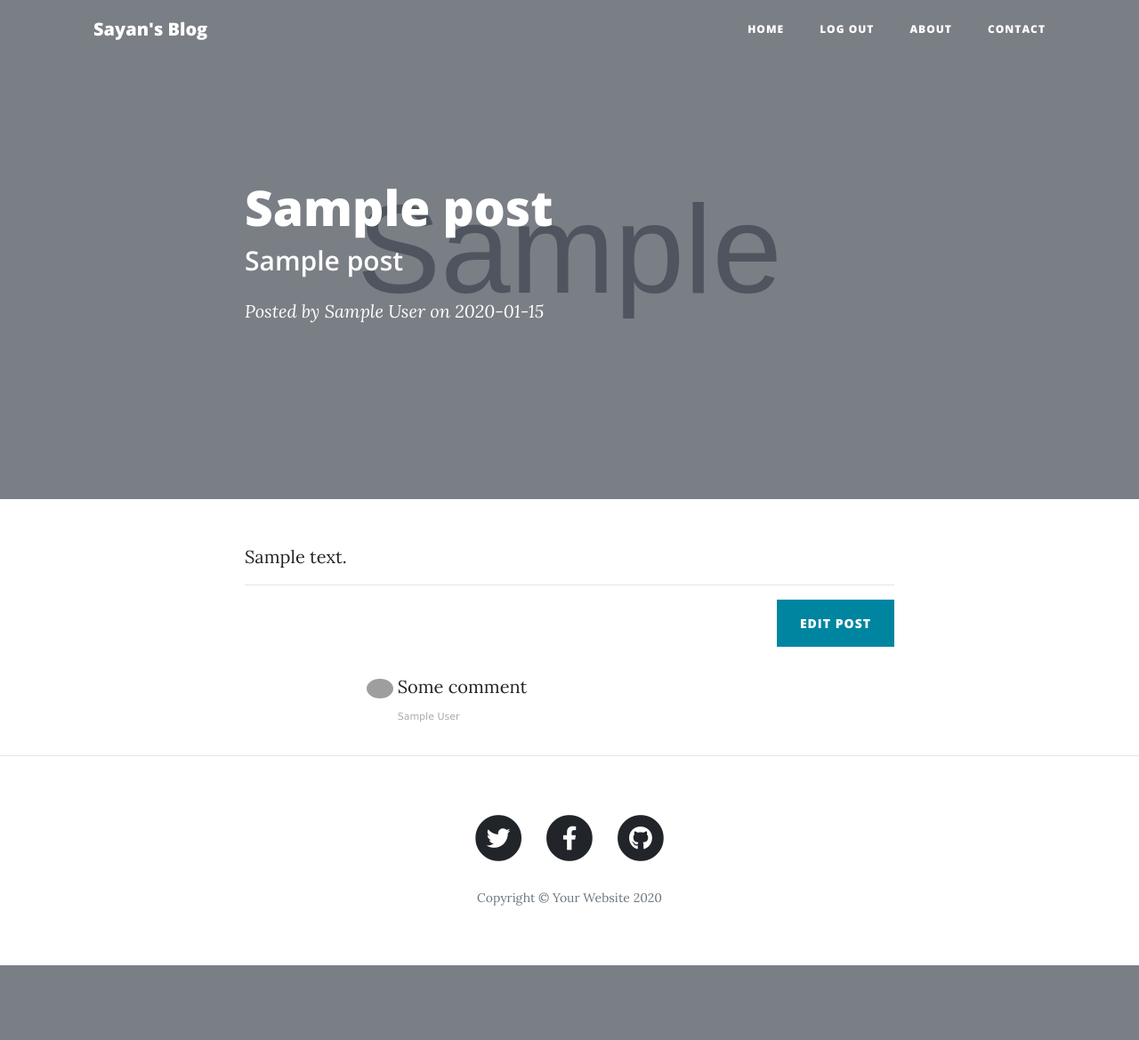
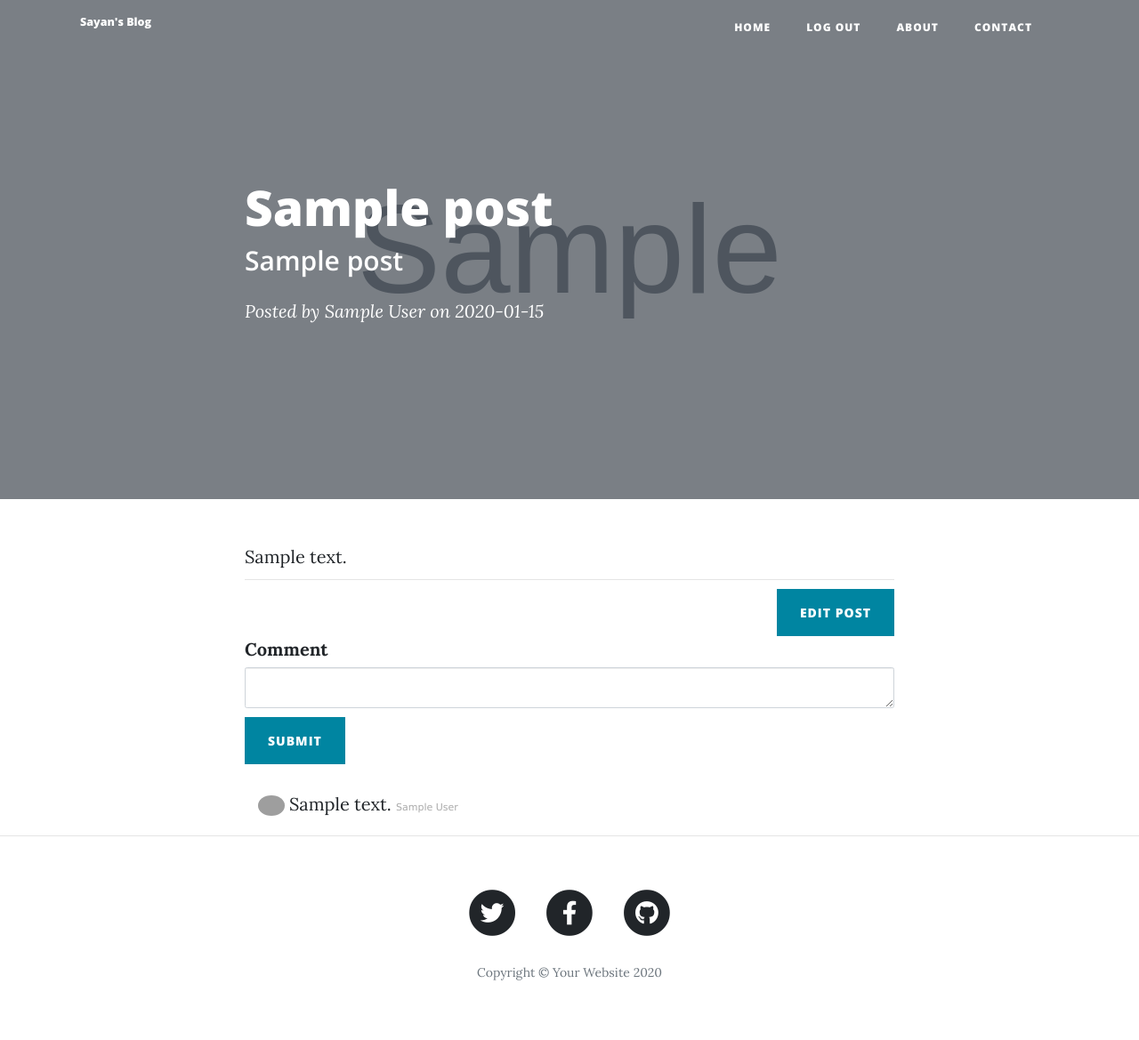
Before and after one commit to RoosterRoo/blog-with-users, a Flask app: page /post/1 in a window 1280 px wide. Shown: the whole page at 89% size. Before the commit the page ends 1085 px from the top, so only its background shows below. Run offline with Flask 3, Linux system fonts and the light colour scheme; a user stored in the database is signed in; tables that the repository leaves empty hold one stand-in row (values such as "Sample post"); grey boxes marked "Sample" are stand-in pictures; some libraries are stand-ins or nearby versions; grey boxes are pictures that could not be loaded.

Commit message:
Added comment section and created relationship between users, posts and comments

```diff
--- a/main.py
+++ b/main.py
@@ -8,7 +8,7 @@
 from flask_login import UserMixin, login_user, LoginManager, login_required, current_user, logout_user
 
 import forms
-from forms import CreatePostForm, RegisterForm, LoginForm
+from forms import CreatePostForm, RegisterForm, LoginForm, CommentForm
 from flask_gravatar import Gravatar
 
 from functools import wraps
@@ -31,6 +31,14 @@
 app.config['SQLALCHEMY_DATABASE_URI'] = 'sqlite:///blog.db'
 app.config['SQLALCHEMY_TRACK_MODIFICATIONS'] = False
 db = SQLAlchemy(app)
+gravatar = Gravatar(app,
+                    size=100,
+                    rating='g',
+                    default='retro',
+                    force_default=False,
+                    force_lower=False,
+                    use_ssl=False,
+                    base_url=None)
 
 
 # CONFIGURE TABLES
@@ -47,6 +55,8 @@
     author = relationship("User", back_populates="posts")
     author_id = db.Column(db.Integer, db.ForeignKey('users.id'))
 
+    comments = relationship("Comment", back_populates="parent_post")
+
 
 class User(UserMixin, db.Model):
     __tablename__ = 'users'
@@ -55,6 +65,19 @@
     name = db.Column(db.String(250), nullable=False)
     password = db.Column(db.String(250), nullable=False)
     posts = relationship("BlogPost", back_populates="author")
+    comments = relationship("Comment", back_populates="parent_author")
+
+
+class Comment(db.Model):
+    __tablename__ = "comments"
+    id = db.Column(db.Integer, primary_key=True)
+    text = db.Column(db.Text, nullable=False)
+
+    post_id = db.Column(db.Integer, db.ForeignKey("blog_posts.id"))
+    parent_post = relationship("BlogPost", back_populates="comments")
+
+    author_id = db.Column(db.Integer, db.ForeignKey("users.id"))
+    parent_author = relationship("User", back_populates="comments")
 
 
 # with app.app_context() as context:
@@ -120,10 +143,24 @@
     return redirect(url_for('get_all_posts'))
 
 
-@app.route("/post/<int:post_id>")
+@app.route("/post/<int:post_id>", methods=['GET', 'POST'])
+@login_required
 def show_post(post_id):
+    comment_form = CommentForm()
     requested_post = BlogPost.query.get(post_id)
-    return render_template("post.html", post=requested_post)
+    if comment_form.validate_on_submit():
+        if not current_user.is_authenticated:
+            flash("Please login to save your comments")
+            return redirect(url_for('login'))
+
+        new_comment = Comment(
+            text=comment_form.comment.data,
+            parent_post=requested_post,
+            parent_author=current_user
+        )
+        db.session.add(new_comment)
+        db.session.commit()
+    return render_template("post.html", post=requested_post, comment_form=comment_form)
 
 
 @app.route("/about")
--- a/templates/post.html
+++ b/templates/post.html
@@ -1,5 +1,8 @@
+{% extends 'bootstrap/base.html' %}
+{% import "bootstrap/wtf.html" as wtf %}
+
+{% block content %}
 {% include "header.html" %}
-
   <!-- Page Header -->
   <header class="masthead" style="background-image: url('{{post.img_url}}')">
     <div class="overlay"></div>
@@ -34,17 +37,25 @@
 
 
 <!--           Comments Area -->
+
+            {{ ckeditor.load() }}
+
+            {{ ckeditor.config(name='comment_text') }}
+
+            {{ wtf.quick_form(comment_form, novalidate=True, button_map={"submit": "primary"}) }}
           <div class="col-lg-8 col-md-10 mx-auto comment">
             <ul class="commentList">
+                {% for comment in post.comments: %}
                           <li>
                               <div class="commenterImage">
-                      <img src="https://pbs.twimg.com/profile_images/744849215675838464/IH0FNIXk.jpg"/>
+                                  <img src="{{ comment.parent_author.email | gravatar }}"/>
                               </div>
                               <div class="commentText">
-                      <p>Some comment</p>
-                      <span class="date sub-text">{{ post.author.name}}</span>
+                                  {{comment.text|safe}}
+                                  <span class="date sub-text">{{comment.parent_author.name}}</span>
                               </div>
                           </li>
+                {% endfor %}
             </ul>
           </div>
 
@@ -56,3 +67,4 @@
 
   <hr>
 {% include "footer.html" %}
+{% endblock %}
```
Lines whose indentation alone changed are shown as unchanged.
